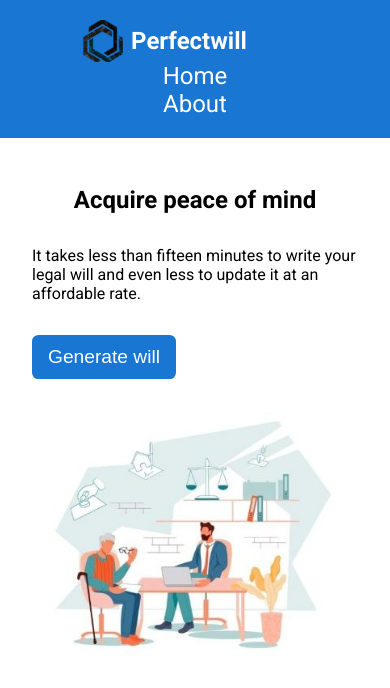
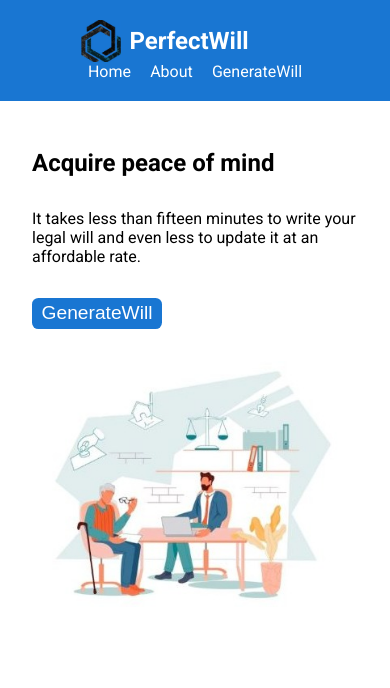
Before and after one commit to PeroHub/will, a React (Create React App) app: page / in a window 390 px wide. Shown: the top 688 px of the page. Built offline with nearby package versions, Linux system fonts and the light colour scheme; a web font is replaced by a local one.

Commit message:
Updated Navbar.js

```diff
--- a/package.json
+++ b/package.json
@@ -10,6 +10,7 @@
     "@testing-library/jest-dom": "^5.16.5",
     "@testing-library/react": "^13.4.0",
     "@testing-library/user-event": "^13.5.0",
+    "hamburger-react": "^2.5.0",
     "html2canvas": "^1.4.1",
     "jspdf": "^2.5.1",
     "react": "^18.2.0",
--- a/src/components/home/Home.js
+++ b/src/components/home/Home.js
@@ -21,7 +21,7 @@
             <div className="hp-link-div">
               {" "}
               <Link to={"/form"}>
-                <button id="hp-form-btn">Generate will</button>
+                <button id="hp-form-btn">GenerateWill</button>
               </Link>
             </div>
           </div>
--- a/src/components/home/Navbar.js
+++ b/src/components/home/Navbar.js
@@ -3,20 +3,29 @@
 import willLogo from "../../components/home/homeImages/willLogo.jpeg";
 
 const Navbar = () => {
+  const [isOpen, setOpen] = React.useState(false)
+
+  function toggled(){
+    console.log("yes")
+  }
   return (
+
     <nav className="hp-nav">
       <div className="hp-nav-logo">
         <img src={willLogo} className="hp-will-logo" alt="logo" />
-        <h1 className="hp-logo-text">Perfectwill</h1>
+        <h1 className="hp-logo-text">PerfectWill</h1>
       </div>
-      {/* <div className="hp-nav-links"> */}
+      <div className="hp-nav-links">
       <Link to={"/"} id="home">
         Home
       </Link>
       <Link to={"/about"} id="ab-about">
         About
       </Link>
-      {/* </div> */}
+      <Link to={"/form"} id="nav-form-btn">
+        GenerateWill
+      </Link>
+      </div>
     </nav>
   );
 };
--- a/src/homePage.css
+++ b/src/homePage.css
@@ -11,7 +11,9 @@
 .hp-will-container {
   width: 100%;
 }
-
+ .hamburger-react{
+  display: none;
+}
 .hp-nav {
   background-color: #1976D2;
   color: white;
@@ -37,11 +39,16 @@
   border: none;
 }
 
+.hp-nav-links {
+  display: flex;
+  align-items: center;
+}
+
 .hp-logo-text {
   text-align: center;
   margin-left: 0.5rem;
   margin-top: 0.6rem;
-  font-size: 1.5rem;
+  font-size: 1.1rem;
 }
 
 .hp-main {
@@ -78,15 +85,16 @@
   font-size: 1.2rem;
 }
 
-#ab-about, #home {
-  font-size: 18px;
-  padding: 0 0.3rem;
+#ab-about, #home, #nav-form-btn {
+  font-size: 1.2rem;
+  padding: 0 0.6rem;
   color: white;
-  font-size: 1.5rem;
+  font-size: 1.1rem;
   text-decoration: none;
   cursor: pointer;
 }
-.hp-img-div{
+
+.hp-img-div {
   display: flex;
   justify-content: center;
 }
@@ -101,16 +109,18 @@
   margin: 0 auto;
   text-align: center;
 }
-.ab-text-box{
+
+.ab-text-box {
   width: 50%;
   background-color: #f5f5f5;
   margin: 1rem auto;
+  border-radius: 0.4rem;
 
 }
-.ab-text-wrapper{
+
+.ab-text-wrapper {
   display: flex;
   width: 100%;
-
 }
 
 .ab-about-div {
@@ -130,11 +140,12 @@
   flex-direction: column;
 }
 
-#ab-about-title{
+#ab-about-title {
   width: 100%;
   font-size: 2.3rem;
   text-align: center;
 }
+
 .ab-text {
   width: 100%;
   padding: 1rem;
@@ -147,14 +158,16 @@
     width: 100%;
     margin: 0 auto;
   }
-
+  .hamburger-react{
+    display: block;
+  }
   .hp-nav {
     display: flex;
     flex-direction: column;
     padding: 2rem 1rem;
     align-items: center;
     padding: 20px;
-   column-gap: 5px;
+    column-gap: 5px;
     font-size: 0.5rem;
   }
 
@@ -167,16 +180,18 @@
     padding: 0 4.5rem;
     font-size: 1.3rem;
   }
-  #ab-about, #home {
+
+  #ab-about, #home, #nav-form-btn {
     font-size: 1.3rem;
     color: white;
-    font-size: 1.5rem;
+    font-size: 1rem;
     text-decoration: none;
     cursor: pointer;
   }
 
   .hp-logo-text {
     margin-top: 0;
+    font-size: 1.5rem;
   }
 
   .hp-main {
@@ -196,13 +211,14 @@
     padding: 1rem 0;
     text-align: center;
   } */
-  .ab-text-box{
+  .ab-text-box {
     width: 100%;
     background-color: #f5f5f5;
     margin: 1rem auto;
 
   }
-  .ab-text-wrapper{
+
+  .ab-text-wrapper {
     display: flex;
     width: 100%;
 
@@ -224,15 +240,17 @@
 
   .hp-main-text {
     display: block;
+    align-items: center;
+    justify-content: center;
     margin: 1rem 0rem;
     width: 100%;
     padding: 0rem;
   }
 
   #hp-title {
-    text-align: center;
+    /* text-align: center; */
     width: 100%;
-    padding: 1rem 0;
+    padding: 1rem 1rem;
     font-size: 1.5rem;
   }
 
@@ -246,6 +264,7 @@
 
   #hp-form-btn {
     margin: 1rem;
+    padding: 0.3rem 0.6rem;
   }
 
   #hp-img-div {
```
Also changed, not shown: 1 other file (tests, documents, lock files or other folders). Lines whose indentation alone changed are shown as unchanged.
